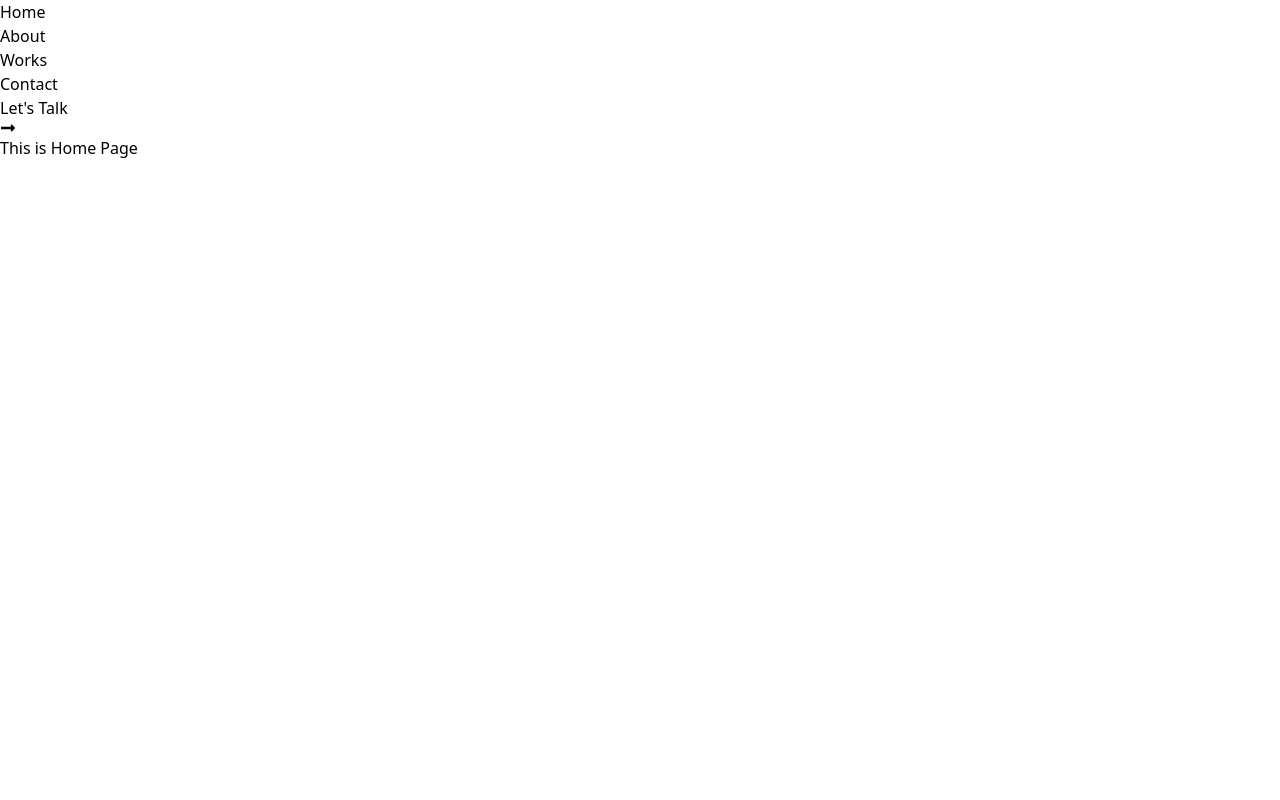
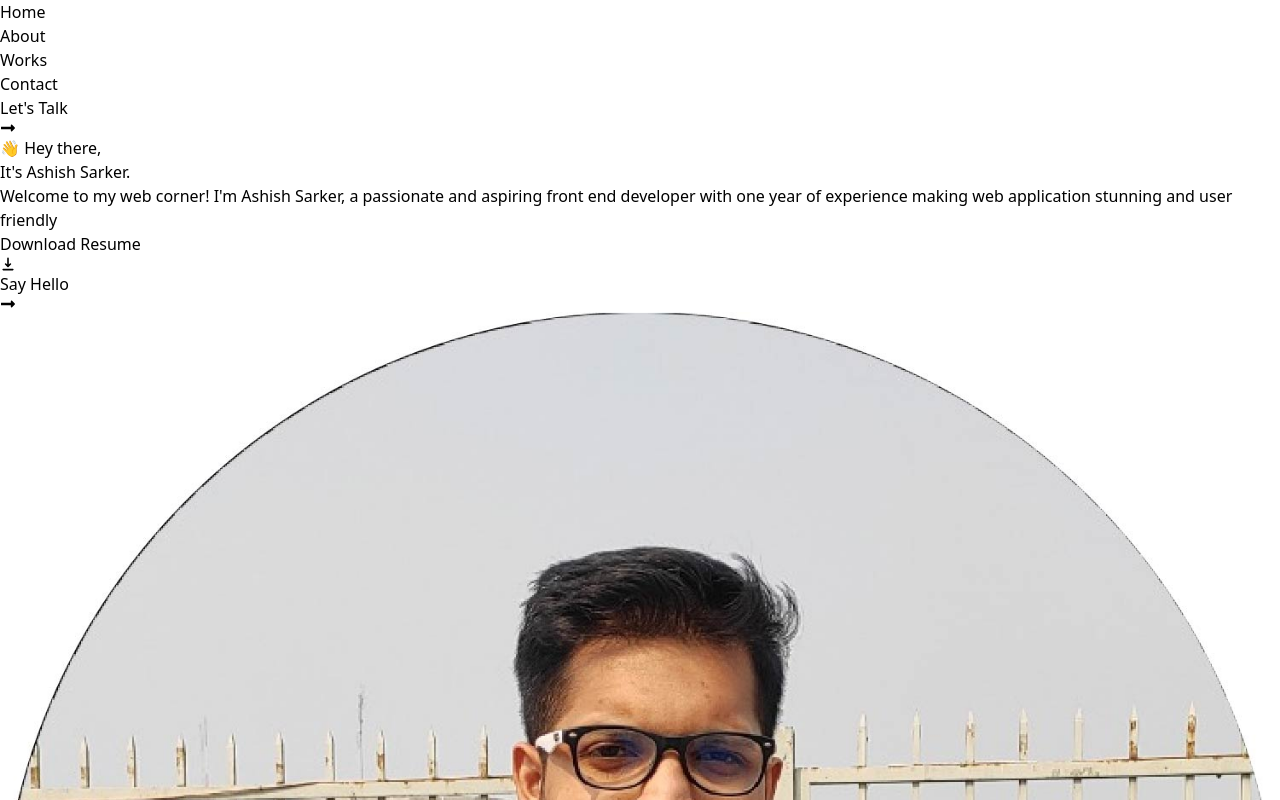
Before and after one commit to Myself-Ashish-Sarker/portfolio-app, a React (Vite) app: page / in a window 1280 px wide. Shown: the part 1400-2200 px from the top of the page. Before the commit the page ends 1560 px from the top, so only its background shows below. Built offline with nearby package versions, Linux system fonts and the light colour scheme.

Commit message:
home section completed but further designing may needed based on the footer

```diff
--- a/src/Components/Home.jsx
+++ b/src/Components/Home.jsx
@@ -1,9 +1,28 @@
-import React from 'react';
+import bannerImg from "../../public/images/cover1.jpg";
+import { HiDownload } from "react-icons/hi";
+import { FaLongArrowAltRight } from "react-icons/fa";
+
 
 const Home = () => {
     return (
-        <div>
-            <h1 className='font-bold'>This is Home Page</h1>
+        <div className="flex flex-col lg:flex-row md:flex-col justify-center items-center gap-24 mt-24 bg-gradient-to-b from-white to-[#F9FBE7] pb-10">
+            <div>
+                <h1 className='text-6xl'>👋 Hey there,</h1>
+                <h1 className="text-6xl">It's Ashish Sarker.</h1>
+                <p className="mt-4 w-[28rem] text-center lg:text-left">Welcome to my web corner! I'm Ashish Sarker, a passionate and aspiring front end developer with one year of experience making web application stunning and user friendly</p>
+
+                <div className="flex justify-center lg:justify-start mt-5 gap-5">
+                    <div>
+                        <button className="btn rounded-full flex items-center bg-gradient-to-r from-blue-600 via-green-500 to-indigo-400 inline-block text-transparent bg-clip-text hover:border-emerald-500">Download Resume <span className="text-black"><HiDownload /></span></button>
+                    </div>
+                    <div>
+                        <button className="btn rounded-full hover:bg-gradient-to-r hover:from-blue-600 hover:to-green-500 hover:text-white ease-in-out duration-300">Say Hello <FaLongArrowAltRight /></button>
+                    </div>
+                </div>
+            </div>
+            <div>
+                <img className="w-96 rounded-full" src={bannerImg} alt="" />
+            </div>
         </div>
     );
 };
```
Also changed, not shown: src/Components/Banner.jsx (added, +13 -0 lines), public/images/cover1.jpg (added).
